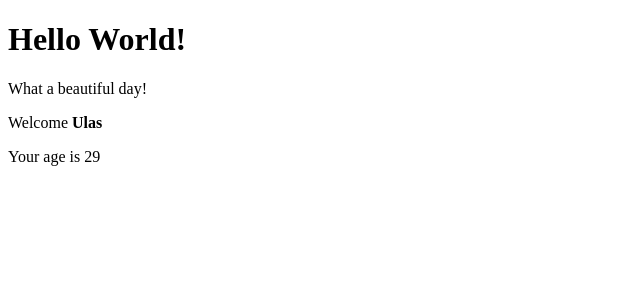
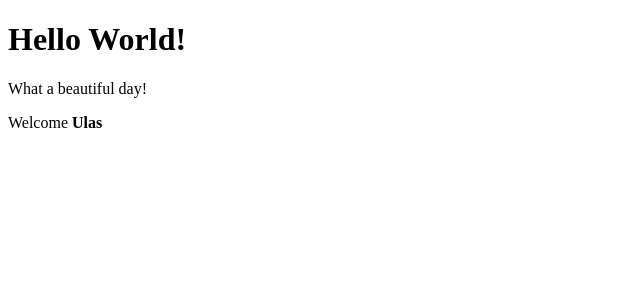
Before and after one commit to Zulk0rne1n/React-Exercises, a React (Create React App) app: page / in a window 1280 px wide. Shown: the top 300 px of the page, without its empty margins (0-640 px from the left). Built offline with nearby package versions, Linux system fonts and the light colour scheme.

Commit message:
props-05 added

```diff
--- a/src/Welcome.js
+++ b/src/Welcome.js
@@ -6,7 +6,6 @@
         return (
             <div>
                 <p>Welcome {this.props.name}</p>
-                <p>Your age is {this.props.age}</p>
             </div>
         )
     }
```
Also changed, not shown: src/Age.js (added, +10 -0 lines).
